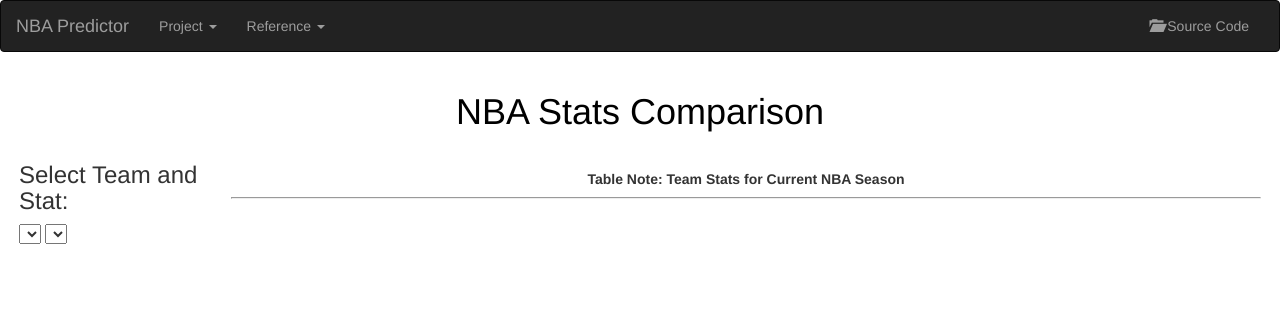
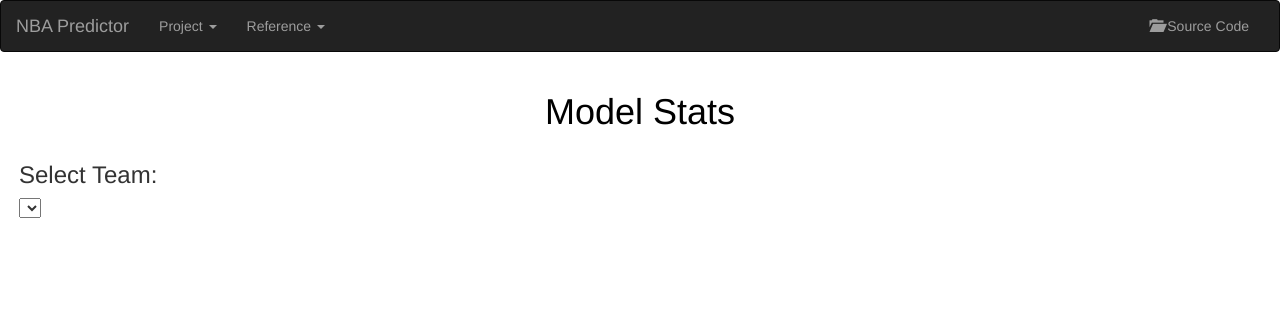
Before and after one commit to charlehl/project-three-nba-predict, a Flask app: page /predictorstats.html in a window 1280 px wide. Shown: the top 312 px of the page. Run offline with Flask 2, Linux system fonts and the light colour scheme; data that the repository does not hold is empty; parts of the project's set-up code (start-up, migrations or seed data) failed here and were passed over; some libraries are stand-ins or nearby versions.

Commit message:
start filling in predictor stats

```diff
--- a/nba_flask_app/app.py
+++ b/nba_flask_app/app.py
@@ -197,13 +197,15 @@
 	mean[0] += temp[0]
 	mean[1] += temp[1]
 	predVals['TheilSenRegress'] = temp
+	# Don't include Ransac for now
+	predVals['modelMean'] = [mean[0]/len(predVals), mean[1]/len(predVals)]
 	# Deals better with large outliers in y
 	temp = [ransacRoad_model.predict(testData)[0], ransacHome_model.predict(testData)[0]]
 	mean[0] += temp[0]
 	mean[1] += temp[1]
 	predVals['RansacRegress'] = temp
 
-	predVals['modelMean'] = [mean[0]/len(predVals), mean[1]/len(predVals)]
+	#predVals['modelMean'] = [mean[0]/len(predVals), mean[1]/len(predVals)]
 	return predVals
 
 @app.route("/api/predict_team_vs_team", methods=["POST"])
@@ -284,5 +286,14 @@
 	df = pd.concat([df_train, df_test])
 	return df.to_json(orient='records')
 
+@app.route("/api/predictorstats/team_elo")
+def getPredictorStatsTeamElo():
+	db = client.nba_data_db
+	temp = db.nba_teams_elo_season.find()
+	temp = list(temp)
+	for i in temp:
+		i.pop('_id', None)
+	return jsonify(temp[0])
+
 if __name__ == "__main__":
     app.run(debug=True)
--- a/nba_flask_app/static/css/style.css
+++ b/nba_flask_app/static/css/style.css
@@ -50,7 +50,7 @@
 
 .resultTable {
   display: block;
-  margin-top: 100px;
+  /* margin-top: 100px; */
   margin-left: 30px;
 }
 .row {
--- a/nba_flask_app/static/js/predictorstats.js
+++ b/nba_flask_app/static/js/predictorstats.js
@@ -1,22 +1,12 @@
-var leagueStats;
-var teamStats;
-var statDisplay = "AST%";
 var teamDisplay = "ATL";
-var leagueGameData;
+var teamEloData;
 
 //Function to read the data from the selection of user and call the API
-async function getData(team){
+async function getEloData(team){
 	teamDisplay = team;
-	//console.log(team);
-	var url = `/api/stats/${team}`;
-	teamStats = await d3.json(url).then(function(data) {
-	 	//console.log(data);
-		// Build an array containing Customer records.
-		return(data);
-	});
-	//console.log(teamStats);
+
 	var teamImage = '/static/logos/' + team.toLowerCase() + '.gif';
-	//console.log(teamImage);
+
 	var logoImage = document.createElement("img");
 	logoImage.setAttribute('src', teamImage);
 	logoImage.setAttribute('alt', `${team}`);
@@ -24,9 +14,7 @@
 	logoPic.innerHTML = "";
 	logoPic.appendChild(logoImage);
 
-	//console.log(teamStats);
-	displayStats();
-	getStatData(statDisplay);
+	plotEloChart();
 }
 // Taken from stack overflow
 Array.prototype.remove = function() {
@@ -39,150 +27,30 @@
     }
     return this;
 };
-function displayStats() {
-	//console.log(teamStats);
-	var stats = Object.keys(teamStats[0]);
-	stats.remove('W/L');
-	//console.log(stats);
-	var team_stats = new Array();
-	var temp = [teamDisplay];
-	team_stats.push(temp.concat(stats));
-	// Extract values from each key for wins and losses
-	Object.keys(teamStats);
-	var statArrayLoss = Object.keys(teamStats[0]).map(function(key) {
-		if(key != 'W/L') {
-			return teamStats[0][key];
-		}
-		else {
-			return "-1";
-		}
-	});
-	var statArrayWin = Object.keys(teamStats[1]).map(function(key) {
-		if(key != 'W/L') {
-			return teamStats[1][key];
-		}
-		else {
-			return "-1";
-		}
-	});
-	statArrayLoss.remove("-1");
-	statArrayWin.remove("-1");
-	temp = ["Win"];
-	team_stats.push(temp.concat(statArrayWin));
-	temp = ["Loss"];
-	team_stats.push(temp.concat(statArrayLoss));
 
-	//Create a HTML Table element.
-	var table = document.createElement("TABLE");
-	table.border = "1";
-
-	//Get the count of columns.
-	var columnCount = team_stats[0].length;
-
-	//Add the header row.
-	var row = table.insertRow(-1);
-	for (var i = 0; i < columnCount; i++) {
-		var headerCell = document.createElement("TH");
-		headerCell.innerHTML = team_stats[0][i];
-		row.appendChild(headerCell);
-	}
-
-	//Add the data rows.
-	for (var i = 1; i < team_stats.length; i++) {
-		row = table.insertRow(-1);
-		for (var j = 0; j < columnCount; j++) {
-			var cell = row.insertCell(-1);
-			cell.innerHTML = team_stats[i][j];
-		}
-	}
-
-	var dvTable = document.getElementById("teamtable");
-	dvTable.innerHTML = "";
-	dvTable.appendChild(table);
-}
-function getStatData(stat){
-	statDisplay = stat;
-
-	var trace1 = {
-		x: ['W', 'L'],
-		y: [teamStats[1][statDisplay], teamStats[0][statDisplay]],
-		name: `${teamDisplay}`,
-		type: 'bar',
-		marker: {color: 'purple'}
-	};
-
-	var trace2 = {
-		x: ['W', 'L'],
-		y: [leagueStats[1][statDisplay], leagueStats[0][statDisplay]],
-		name: 'League',
-		type: 'bar',
-		marker: {color: 'gold'}
-	};
-
-	var data = [trace1, trace2];
-
-	var layout = {
-		barmode: 'group',
-		title: `${stat}`,
-		xaxis: {title: 'Mean Comparison Wins Vs. Losses'}
-	};
-
-	Plotly.newPlot('barchart', data, layout, {responsive: true});
-	plotHistogram();
-}
-
-// Taken from stack overflow
-Array.prototype.remove = function() {
-    var what, a = arguments, L = a.length, ax;
-    while (L && this.length) {
-        what = a[--L];
-        while ((ax = this.indexOf(what)) !== -1) {
-            this.splice(ax, 1);
-        }
-    }
-    return this;
-};
-
-function plotHistogram(){
+function plotEloChart(){
 	//console.log(statDisplay);
 	//console.log(teamDisplay);
 
-	var leagueX = leagueGameData.map(function(value) {
-		return value[statDisplay];
-	});
-	//console.log(leagueX);
-	var teamX = leagueGameData.map(function(value) {
-		if(value['Team'] === teamDisplay) {
-			return value[statDisplay];
+	var trace1 = {
+		x: teamEloData[teamDisplay][0],
+		y: teamEloData[teamDisplay][1],
+		type: 'scatter',
+		mode: 'markers+lines'
+	};
+
+	var data = [trace1];
+	var layout = {
+		title: `ELO Plot ${teamDisplay}`,
+		xaxis: {
+			title: 'Game & Opponent',
+			tickangle: 45,
+		},
+		yaxis: {
+			title: 'ELO Score',
 		}
-		else {
-			return -1;
-		}
-	});
-	teamX.remove(-1);
-	//console.log(teamX);
-
-	var trace1 = {
-	  x: teamX,
-	  name: `${teamDisplay}`,
-	  type: "histogram",
-	  opacity: 0.9,
-	  marker: {color: 'purple'}
 	};
-	var trace2 = {
-	  x: leagueX,
-	  name: 'League',
-	  type: "histogram",
-	  opacity: 0.3,
-	  marker: {color: 'gold'}
-	};
-	var data = [trace1, trace2];
-	var layout = {
-		//barmode: "stack",
-		barmode: "overlay",
-		title: `Histogram Plot ${statDisplay}`,
-	};
-	Plotly.newPlot('historgram', data, layout, {responsive: true});
+	Plotly.newPlot('elochart', data, layout, {responsive: true});
 }
 
 async function initPage() {
@@ -199,28 +67,12 @@
 		});
 	});
 
-	url = "/api/nbastats/histogram";
-	leagueGameData = await d3.json(url).then(function(data) {
+	url = "/api/predictorstats/team_elo"
+
+	teamEloData = await d3.json(url).then(function(data) {
 		return data;
 	});
-
-	url = "/api/nbastats";
-	leagueStats = await d3.json(url).then(function(data) {
-	 	//console.log(data);
-		// Build an array containing Customer records.
-		return (data);
-	});
-	//console.log(leagueStats[0]);
-	var statsHeader = Object.keys(leagueStats[0]);
-	statsHeader.remove('W/L')
-	select = document.getElementById("statDropDownSelect");
-	select.innerHTML = "";
-	statsHeader.forEach(data => {
-		select.innerHTML += "<option value=\"" + data + "\">" + data + "</option>";
-	});
-	getData(teamDisplay);
-
-	//console.log(leagueGameData);
-	//plotHistogram();
+	//console.log(teamEloData);
+	getEloData(teamDisplay);
 }
 initPage();
--- a/nba_flask_app/templates/nbapredictor.html
+++ b/nba_flask_app/templates/nbapredictor.html
@@ -43,12 +43,11 @@
                     <br>
                 </div>
                 <div class="col-md-9">
+                    <h3 style="margin-left: 30px;">Model Score Prediction</h3>
                     <div class="resultTable" id="resultsVersus"></div>
                 </div>
-                <div class="col-md-12" style="text-align: center; color:black;">
-                    <h3>Daily Point Spread</h3>
-                </div>
                 <div class="col-md-offset-3 col-md-9">
+                    <h3 style="margin-left: 30px;">Daily Point Spread</h3>
                     <div id="dailyPointSpread" style="margin-left: 30px;"></div>
                 </div>
             </div>
--- a/nba_flask_app/templates/predictorstats.html
+++ b/nba_flask_app/templates/predictorstats.html
@@ -17,24 +17,18 @@
         <div class="container-fluid">
             <div class="row">
             <div class="col-md-12" style="text-align: center; color:black;">
-                <h1>NBA Stats Comparison</h1>
+                <h1>Model Stats</h1>
             </div>
             </div>
             <div class="row">
               <div class="col-xs-3 col-md-2">
-                  <h3>Select Team and Stat:</h3>
-                  <select name="teamDropDownSelect" id="teamDropDownSelect" onchange="getData(this.value)"></select>
-                  <select name="statDropDownSelect" id="statDropDownSelect" onchange="getStatData(this.value)"> </select>
+                  <h3>Select Team:</h3>
+                  <select name="teamDropDownSelect" id="teamDropDownSelect" onchange="getEloData(this.value)"></select>
                   <br><br>
                   <div id="teamlogo"></div>
               </div>
               <div class="col-xs-10 col-md-10">
-                  <div id="barchart"></div>
-                  <br>
-                  <div id="teamtable"></div>
-                  <h5 style="text-align: center;"><b>Table Note: Team Stats for Current NBA Season</b></h5>
-                  <hr>
-                  <div id="historgram"></div>
+                  <div id="elochart"></div>
               </div>
             </div>
         </div>
@@ -42,7 +36,7 @@
   <script src='https://ajax.googleapis.com/ajax/libs/jquery/3.1.1/jquery.min.js'></script>
   <script src="https://cdnjs.cloudflare.com/ajax/libs/d3/5.5.0/d3.min.js"></script>
   <script src="https://cdn.plot.ly/plotly-latest.min.js"></script>
-  <script src="/static/js/nbastats.js"></script>
+  <script src="/static/js/predictorstats.js"></script>
 </div>
 
 </body>
```
Also changed, not shown: nba_flask_app/static/js/nbapredictor.js (+13 -1 lines), 1 other file.
